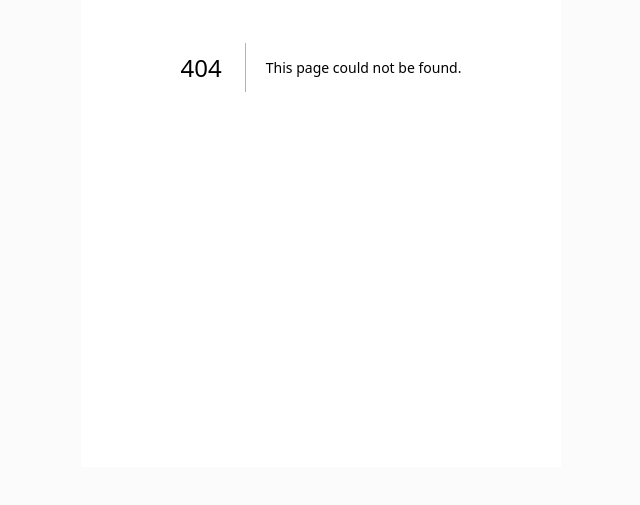
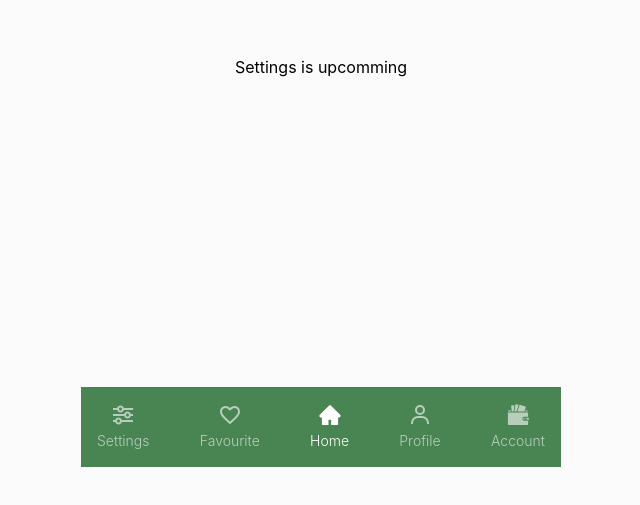
Before and after one commit to masudrana2779/agro-pwa, a Next.js app: page /settings in a window 1280 px wide. Before the commit this address had no page. Shown: the part 333-838 px from the top of the page, without its empty margins (319-959 px from the left). Before the commit the page ends 800 px from the top, so only its background shows below. Built offline with nearby package versions, Linux system fonts and the light colour scheme.

Commit message:
try to done

```diff
--- a/components/common/FooterMenu.tsx
+++ b/components/common/FooterMenu.tsx
@@ -8,7 +8,7 @@ const FooterMenuComponent = () => {
   return (
     <>
       <div className="sticky bottom-0 bg-custom_green-400 p-4 flex items-center justify-between">
-        <Link href={"/"} className="group">
+        <Link href={"/settings"} className="group">
           <div className="flex justify-center text-white opacity-60 group-hover:opacity-100 text-2xl mb-1">
             <BiSliderAlt />
           </div>
--- /dev/null
+++ b/pages/settings.tsx
@@ -0,0 +1,13 @@
+import Layout from "../components/Layouts";
+
+export default function Settings() {
+  return (
+    <>
+      <Layout>
+        <div className="flex items-center justify-center h-screen">
+          <p>Settings is upcomming</p>
+        </div>
+      </Layout>
+    </>
+  );
+}
```
Also changed, not shown: 1 other file (tests, documents, lock files or other folders).
